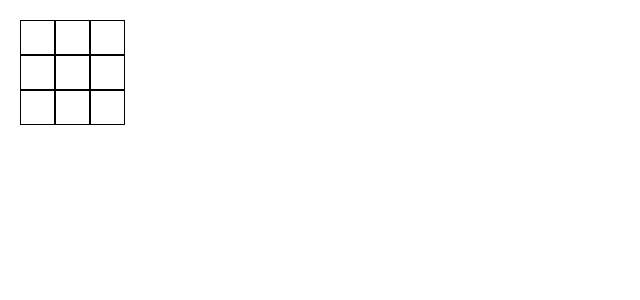
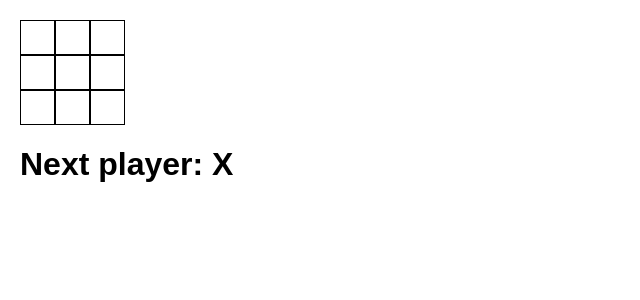
Before and after one commit to Rizzyad/3-tic-tac-toe, a React (Vite) app: page / in a window 1280 px wide. Shown: the top 300 px of the page, without its empty margins (0-640 px from the left). Built offline with nearby package versions, Linux system fonts and the light colour scheme.

Commit message:
add next player condition and winner text with ternary operation

```diff
--- a/src/App.jsx
+++ b/src/App.jsx
@@ -37,7 +37,9 @@ export default function Board() {
         <Square value={squares[7]} onSquareClick={() => handleClick(7)} />
         <Square value={squares[8]} onSquareClick={() => handleClick(8)} />
       </div>
-      <div>{winner && <h1>The winner is: {winner}</h1>}</div>
+      <div>
+        <h1>{winner ? `The winner is: ${winner}`  : `Next player: ${xIsNext ? "X" : "O"}`}</h1>
+      </div>
     </>
   );
 }
```
